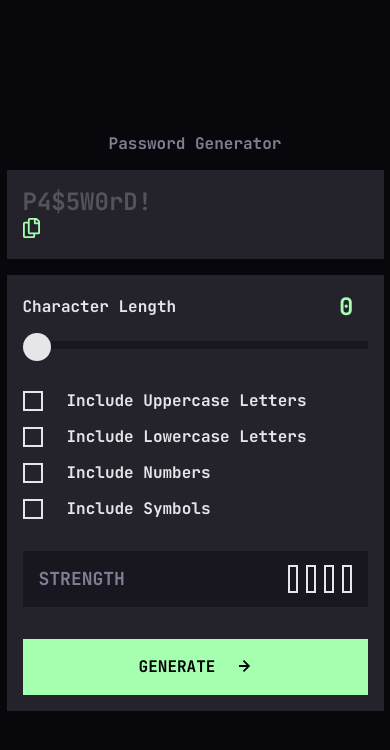
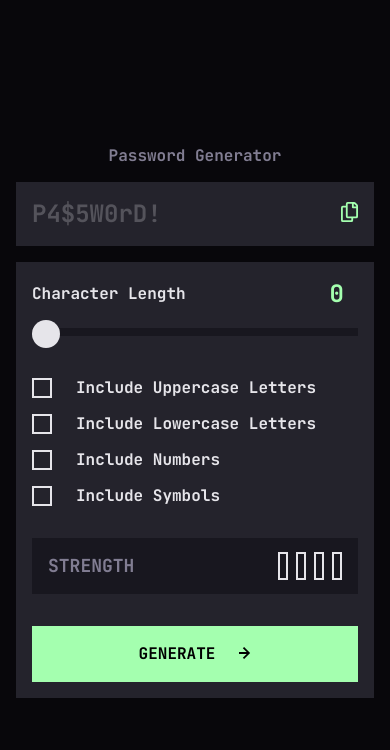
Before and after one commit to RicardoGeada/fm-password-generator, an Angular app: page / in a window 390 px wide. Shown: the top 750 px of the page. Built offline with nearby package versions, Linux system fonts and the light colour scheme.

Commit message:
style: fix style for mobile layout

```diff
--- a/src/app/components/password-display/password-display.scss
+++ b/src/app/components/password-display/password-display.scss
@@ -1,10 +1,13 @@
 @use './../../../fonts.scss';
 
 .password-display {
+  display: flex;
+  justify-content: space-between;
   background-color: var(--color-grey-800);
   padding: var(--spacing-200);
 
   &__input {
+    width: 100%;
     background-color: transparent;
     border: transparent;
     outline: transparent;
--- a/src/app/pages/generator/generator.scss
+++ b/src/app/pages/generator/generator.scss
@@ -1,16 +1,8 @@
 @use "./../../../fonts.scss";
 
-main {
-    min-height: 100vh;
-    display: flex;
-    flex-direction: column;
-    justify-content: center;
-    align-items: center;
-    gap: var(--spacing-200);
-    padding: var(--spacing-200);
-}
-
 h1 {
+    text-align: center;
+    margin-bottom: var(--spacing-200);
     color: var(--color-grey-600);
     @include fonts.apply-text-preset("4");
 }
--- a/src/styles.scss
+++ b/src/styles.scss
@@ -42,4 +42,10 @@
 
 body {
     background-color: var(--color-grey-950);
+    padding: var(--spacing-200);
+    min-height: 100vh;
+    display: flex;
+    flex-direction: column;
+    justify-content: center;
+    align-items: center;
 }
```
